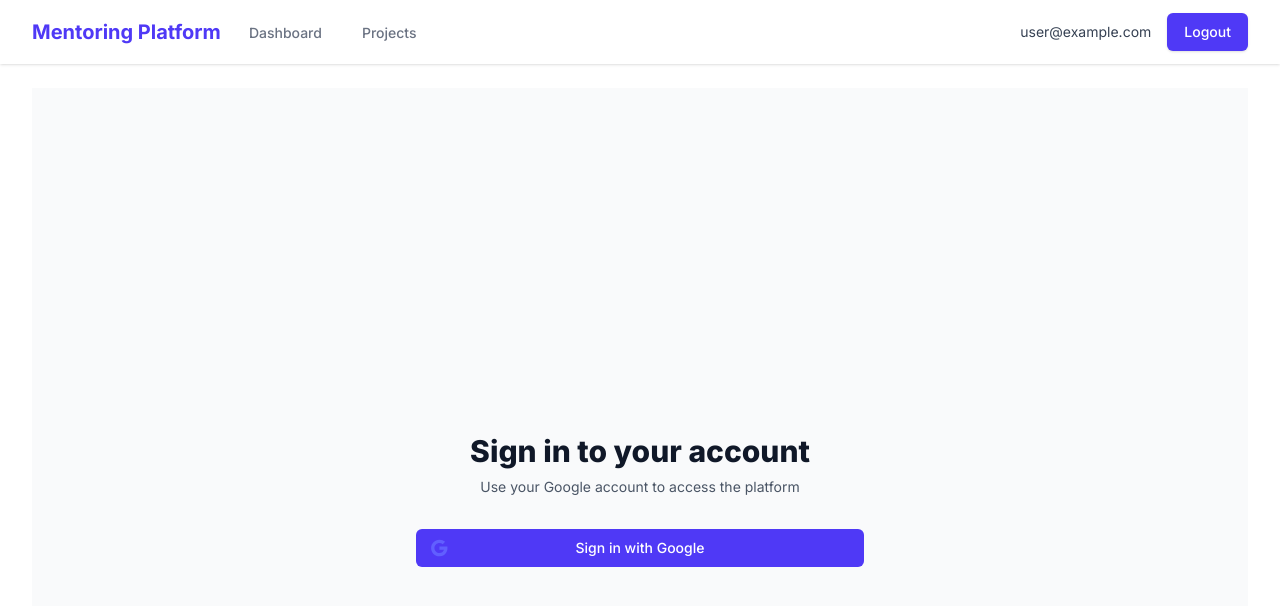
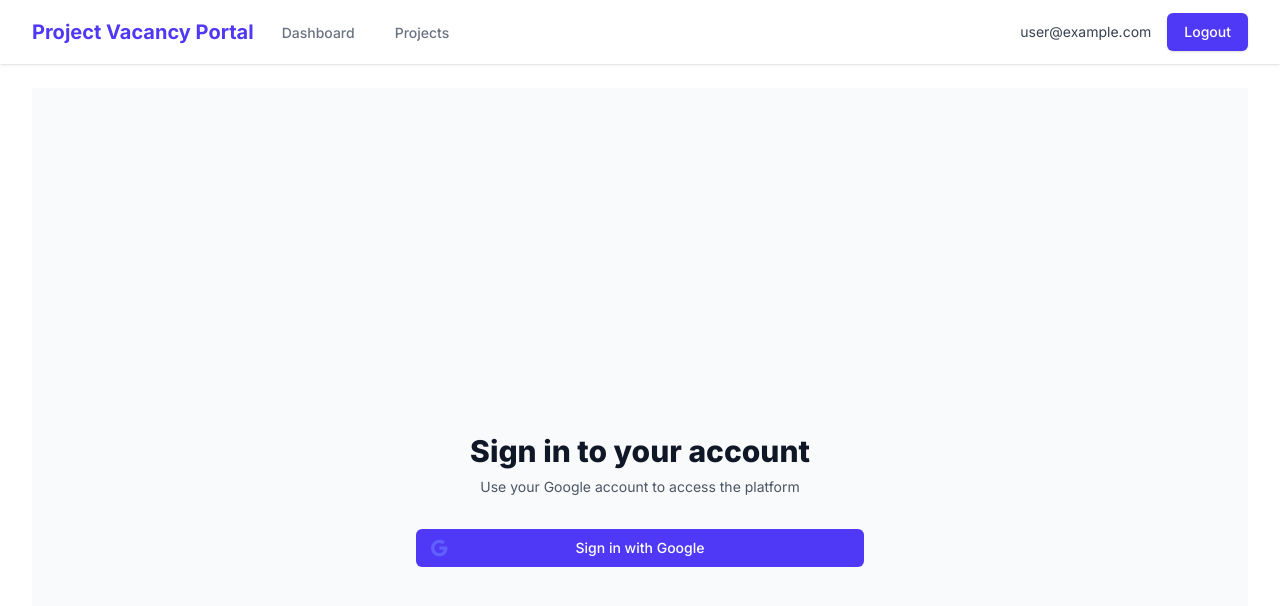
Before and after one commit to afsalprmric/Project-Vacancy-Portal, a Next.js app: page /login in a window 1280 px wide. Shown: the top 606 px of the page. Built offline with nearby package versions, Linux system fonts and the light colour scheme; no server answers; the database is empty; sample sign-in values are in the browser's storage.

Commit message:
chore: rename project references to 'Project Vacancy Portal'

```diff
--- a/app/layout.tsx
+++ b/app/layout.tsx
@@ -7,7 +7,7 @@ import Navbar from "@/components/Navbar";
 const inter = Inter({ subsets: ["latin"] });
 
 export const metadata: Metadata = {
-  title: "Mentoring Platform",
+  title: "Project Vacancy Portal",
   description: "Connect mentors and mentees",
 };
 
--- a/components/Navbar.tsx
+++ b/components/Navbar.tsx
@@ -17,7 +17,7 @@ export default function Navbar() {
                     <div className="flex">
                         <div className="flex-shrink-0 flex items-center">
                             <Link href="/dashboard" className="text-xl font-bold text-indigo-600">
-                                Mentoring Platform
+                                Project Vacancy Portal
                             </Link>
                         </div>
                         <div className="hidden sm:ml-6 sm:flex sm:space-x-8">
```
